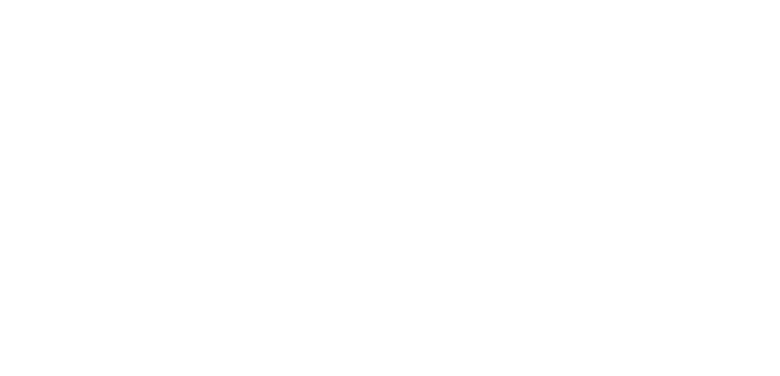
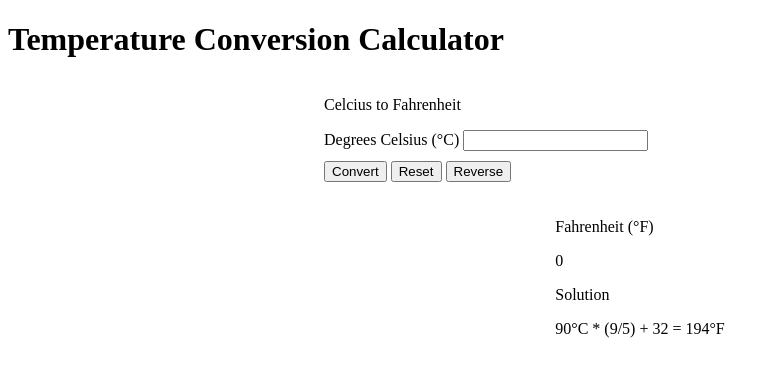
Before and after one commit to althaafka/temp-calc, a plain HTML site: page index.html in a window 1280 px wide. Shown: the whole page, without its empty margins (0-780 px from the left). Drawn offline with Linux system fonts and the light colour scheme.

Commit message:
add basic html & css

```diff
--- a/css/style.css
+++ b/css/style.css
@@ -0,0 +1,13 @@
+section {
+    display: flex;
+    flex-direction: column;
+    align-items: center;
+    row-gap: 20px;
+}
+
+form {
+    width: 50%;
+    display: flex;
+    flex-direction: column;
+    row-gap: 10px;
+}
--- a/index.html
+++ b/index.html
@@ -3,11 +3,34 @@
 <head>
     <meta charset="UTF-8">
     <meta name="viewport" content="width=device-width, initial-scale=1.0">
-    <title>Document</title>
+    <title>Temperature Conversion</title>
     <link rel="stylesheet" href="css/style.css">
     <script src="js/script.js"></script>
 </head>
 <body>
+    <h1>Temperature Conversion Calculator</h1>
+    <section>
+        <form>
+            <div>
+                <p>Celcius to Fahrenheit</p>
+                <label for="celcius">Degrees Celsius (°C)</label>
+                <input type="number" id="celcius" name="celcius">
+            </div>
+            <div class="button-group">
+                <input type="button" value="Convert" onclick="">
+                <input type="button" value="Reset">
+                <input type="button" value="Reverse">
+            </div>
+        </form>
+
+        <div class="output">
+            <p>Fahrenheit (°F)</p>
+            <p id="ans">0</p>
+            <p>Solution</p>
+            <p>90°C * (9/5) + 32 = 194°F</p>
+        </div>
+
+    </section>
 
 </body>
 </html>
```
